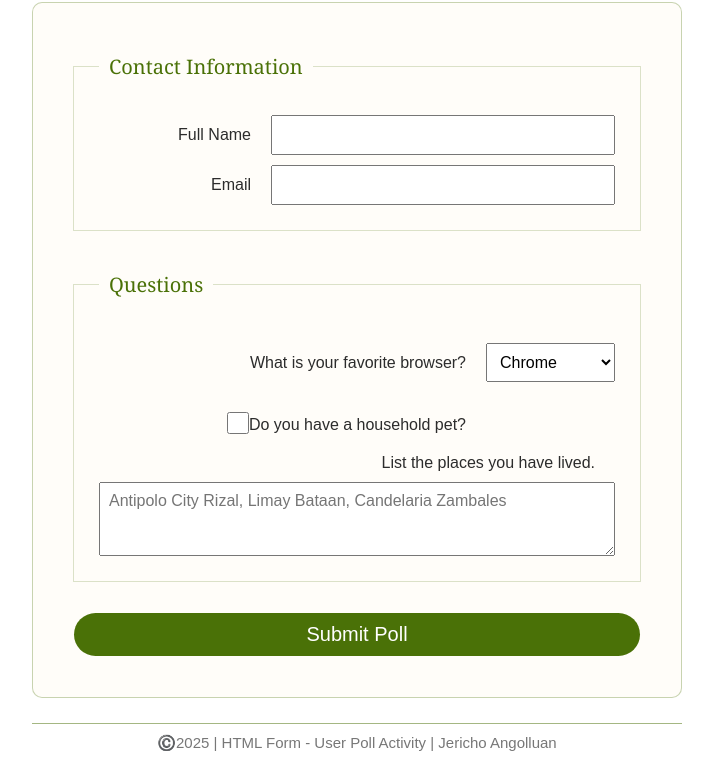
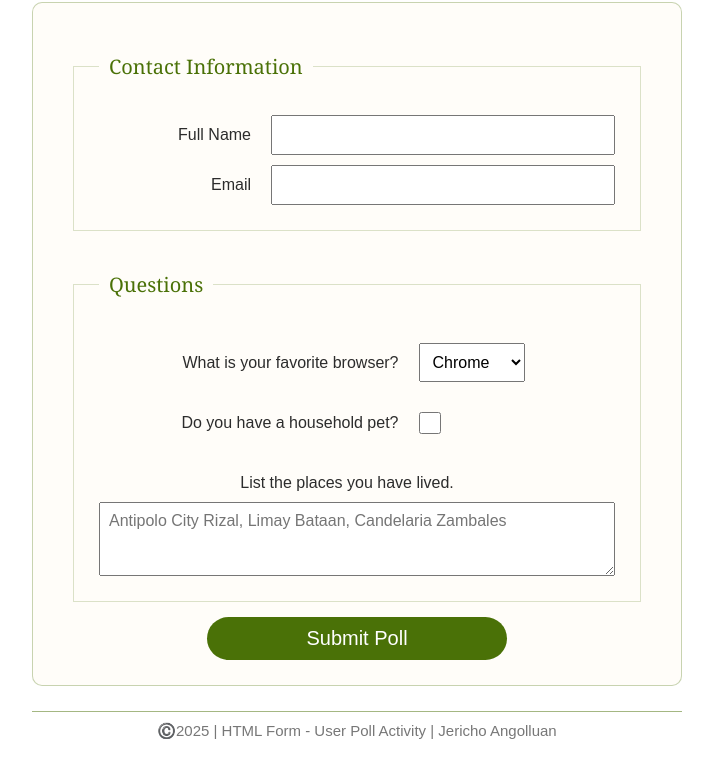
Before and after one commit to angolluanjericho/wdd130, a plain HTML site: page week05/poll-form.html in a window 1280 px wide. Shown: the part 63-825 px from the top of the page, without its empty margins (283-996 px from the left). Drawn offline with Linux system fonts and the light colour scheme.

Commit message:
Code Along

```diff
--- a/week05/poll-form.html
+++ b/week05/poll-form.html
@@ -35,9 +35,12 @@
                         <option value="2">Safari</option>
                     </select>
                 </div>
+
                 <div class="form-item column1">
-                    <label><input type="checkbox" id="pet" name="pet">Do you have a household pet?</label>
+                    <label for="pet">Do you have a household pet?</label>
+                    <input type="checkbox" id="pet" name="pet">
                 </div>
+
                 <label for="feedback">List the places you have lived.</label>
                 <textarea name="feedback" id="feedback" rows="3"
                     placeholder="Antipolo City Rizal, Limay Bataan, Candelaria Zambales"></textarea>
--- a/week05/styles/poll-form.css
+++ b/week05/styles/poll-form.css
@@ -60,13 +60,15 @@ input[type="checkbox"] {
     vertical-align: bottom;
 }
 button {
-    margin: 1rem;
+    margin: 0 auto;
     background-color: rgb(74, 113, 7);
     color: white;
     border: none;
     border-radius: 30px;
     padding: 10px;
     font-size: 20px;
+    width: 300px;
+
 }
 
 button:hover {
@@ -88,11 +90,12 @@ footer {
 .column1 {
     grid-template-columns: 3fr 1fr;
     margin: 10px 0;
-
+    padding-right: 90px;
 }
 .column2 {
     grid-template-columns: 1fr 2fr;
 }
-textarea {
-    /* text-align: center; */
+label[for="feedback"] {
+    text-align: center;
+    padding-top: 20px;
 }
--- /dev/null
+++ b/week05/styles/quiz.css
@@ -0,0 +1,35 @@
+header {
+    margin: 0 auto;
+    width: 750px;
+}
+header form{
+    display: grid;
+    grid-template-columns: 1fr 3fr;
+}
+main form {
+    background-color: rgb(240, 240, 240);
+    display: flex;
+    flex-direction: column;
+    max-width: 600px;
+    justify-content: center;
+    margin: 0 auto;
+    padding: 30px;
+}
+.examplecode {
+    background-color: rgb(59, 59, 59);
+    color: white;
+    width: 200px;
+    padding: 10px;
+    margin-left: 20px;
+}
+button {
+    background-color: navy;
+    color: white;
+}
+input, textarea, select, button{
+    padding: 10px;
+    margin: 10px;
+}
+label {
+    padding-top: 20px;
+}
--- a/week05/styles/table.css
+++ b/week05/styles/table.css
@@ -23,3 +23,4 @@ tfoot tr{
     color: white;
     background-color: black;
 }
+input
```
Also changed, not shown: week05/quiz.html (added, +47 -0 lines).
